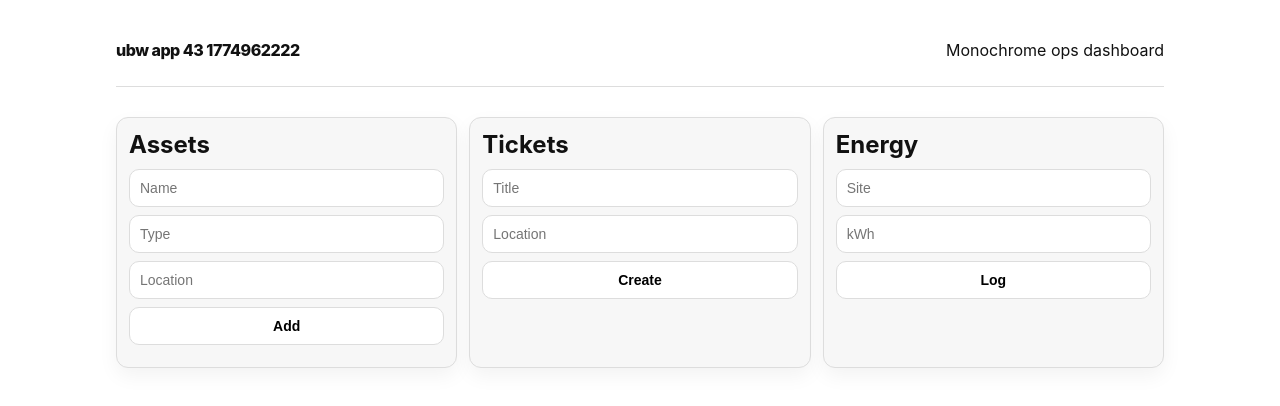
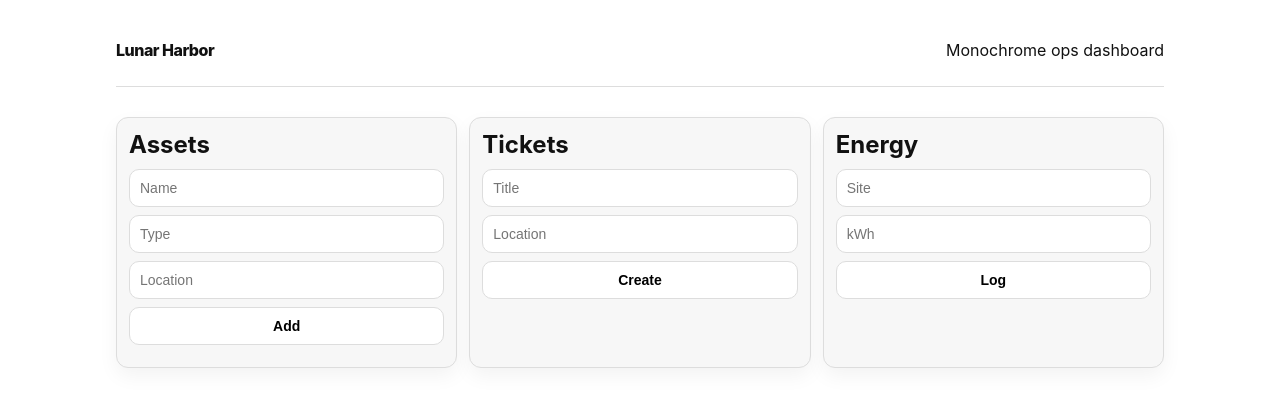
Before and after one commit to Ashutoshsingh20/bw-app-43-1774962222, a website: page public/index.html in a window 1280 px wide. Drawn offline with Linux system fonts and the light colour scheme; no server answers.

Commit message:
chore: brand app

```diff
--- a/public/index.html
+++ b/public/index.html
@@ -3,13 +3,13 @@
 <head>
   <meta charset="UTF-8" />
   <meta name="viewport" content="width=device-width, initial-scale=1.0" />
-  <title>ubw app 43 1774962222</title>
+  <title>Lunar Harbor</title>
   <link rel="stylesheet" href="/style.css" />
 </head>
 <body>
   <div class="shell">
     <header>
-      <div class="logo">ubw app 43 1774962222</div>
+      <div class="logo">Lunar Harbor</div>
       <p>Monochrome ops dashboard</p>
     </header>
     <section class="metrics" id="metrics"></section>
```
Also changed, not shown: package.json (+9 -3 lines), README.md.
